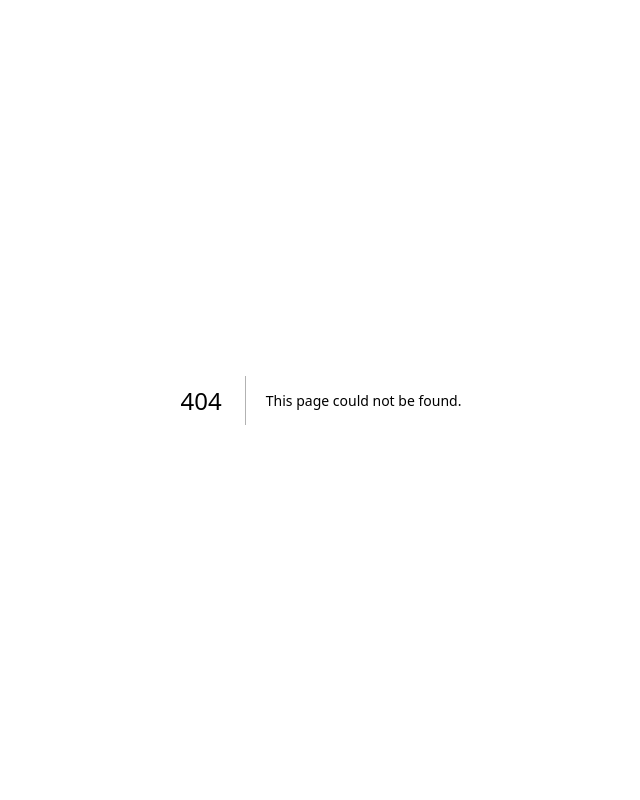
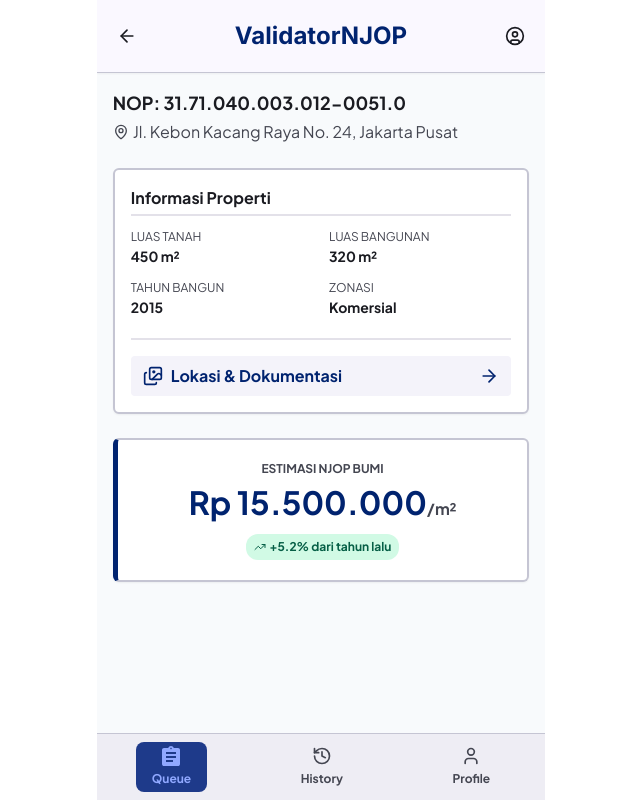
Before and after one commit to mieraaaa/Validator-NJOP, a Next.js app: page /detail-properti in a window 1280 px wide. Before the commit this address had no page. Shown: the whole page, without its empty margins (319-959 px from the left). Built offline with nearby package versions, Linux system fonts and the light colour scheme.

Commit message:
Menambahkan halaman detail properti

```diff
--- /dev/null
+++ b/app/detail-properti/page.tsx
@@ -0,0 +1,99 @@
+import Image from "next/image";
+import Link from 'next/link';
+import { CircleUser, History, User, ArrowLeft, MapPin, Images, ArrowRight, TrendingUp } from 'lucide-react';
+
+export default function Home() {
+  return (
+    <main className="w-full max-w-md mx-auto min-h-screen relative overflow-hidden bg-[#f8fafc] pb-20">
+
+      {/* Header */}
+      <header className="bg-[#FAF8FF] w-full h-[73px] sticky top-0 flex justify-between items-center border-b border-[#C5C5D3] shadow-xs px-5">
+        <ArrowLeft className="flex size-5 text-[#1A1B21]"/>
+        <h1 className="text-[#00236F] font-bold font-mono text-[24px] absolute left-1/2 -translate-x-1/2">ValidatorNJOP</h1>
+        <CircleUser className="flex size-5 text-[#1A1B21]"/>
+      </header>
+
+      {/* Content */}
+      <div className="w-[93%] mx-auto mt-4">
+        <div className="w-full flex flex-col gap-1">
+            <h2 className="font-bold text-[18px] text-[#1A1B21]">NOP: 31.71.040.003.012-0051.0</h2>
+            <div className="flex items-center gap-1">
+                <MapPin className="size-4 shrink-0 text-[#444651]"/>
+                <p className="text-[16px] text-[#444651]">Jl. Kebon Kacang Raya No. 24, Jakarta Pusat</p>
+            </div>
+        </div>
+
+        {/* Card Informasi Properti */}
+        <div className="w-full bg-white border-2 border-[#C5C5D3] rounded-md mt-6 py-4 px-4 shadow-xs">
+            <h3 className="font-bold text-[16px] text-[#1A1B21]">Informasi Properti</h3>
+            <hr className="border-[#E3E1E9] mt-1 mb-3 border-t-2"></hr>
+            <div className="w-full gap-x-4 gap-y-2 grid grid-cols-2">
+                <div className="flex flex-col gap-3">
+                    <div className="flex flex-col">
+                        <span className="text-[12px] text-[#444651]">LUAS TANAH</span>
+                        <span className="font-bold text-[14px] text-[#1A1B21]">450 m²</span>
+                    </div>
+                    <div className="flex flex-col">
+                        <span className="text-[12px] text-[#444651]">TAHUN BANGUN</span>
+                        <span className="font-bold text-[14px] text-[#1A1B21]">2015</span>
+                    </div>
+                </div>
+                <div className="flex flex-col gap-3">
+                    <div className="flex flex-col">
+                        <span className="text-[12px] text-[#444651]">LUAS BANGUNAN</span>
+                        <span className="font-bold text-[14px] text-[#1A1B21]">320 m²</span>
+                    </div>
+                    <div className="flex flex-col">
+                        <span className="text-[12px] text-[#444651]">ZONASI</span>
+                        <span className="font-bold text-[14px] text-[#1A1B21]">Komersial</span>
+                    </div>
+                </div>
+            </div>
+            <hr className="border-[#E3E1E9] mt-5 mb-1 border-t-2"></hr>
+            <Link href="/peta-foto" className="w-full bg-[#F4F3FA] rounded-sm flex justify-between items-center font-bold text-[16px] text-[#00236F] py-2 px-3 mt-4">
+                <div className="flex justify-center items-center gap-2">
+                    <Images className="size-5 shrink-0"/>
+                    <span>Lokasi & Dokumentasi</span>
+                </div>
+                <ArrowRight className="size-5 shrink-0"/>
+            </Link>
+        </div>
+        {/* Estimasi NJOP */}
+        <div className="w-full bg-white border-2 border-[#C5C5D3] border-l-[5px] border-l-[#00236F] rounded-md mt-6 py-5 px-4 shadow-xs flex-col justify-center text-center">
+            <h3 className="font-bold text-[12px] text-[#444651]">ESTIMASI NJOP BUMI</h3>
+            <div className="flex justify-center items-baseline">
+                <span className="font-bold text-[32px] text-[#00236F]">Rp 15.500.000</span>
+                <span className="font-bold text-[16px] text-[#444651]">/m²</span>
+            </div>
+            <div className="bg-[#D1FAE5] rounded-xl w-max mx-auto font-bold text-[12px] text-[#065F46] flex justify-center items-center px-2 py-1 gap-1 mt-2">
+                <TrendingUp className="size-3"/>
+                +5.2% dari tahun lalu
+            </div>
+        </div>
+      </div>
+
+
+      {/* Footer */}
+      <footer className="w-full max-w-md bg-[#EEEDF4] border-t border-[#C5C5D3] flex justify-around items-center py-2 mt-10 fixed bottom-0 left-0 z-50 left-1/2 -translate-x-1/2">
+        <Link href="/antrean-properti" className="bg-[#1E3A8A] rounded-lg flex flex-col justify-center items-center font-bold text-[12px] text-[#90A8FF] py-1 px-4 shrink-0 ">
+            <Image
+                src="/images/common/navbar-queue.svg"
+                alt="Logo Navbar Antrian"
+                width={18}
+                height={20}
+                className="shrink-0 mb-1"
+            />
+            Queue
+        </Link>
+        <Link href="/riwayat-keputusan" className="flex flex-col justify-center items-center font-bold text-[12px] text-[#444651] py-1 px-4 shrink-0">
+            <History className="size-5 text-[#444651] mb-1"/>
+            History
+        </Link>
+        <Link href="/profile" className="flex flex-col justify-center items-center font-bold text-[12px] text-[#444651] py-1 px-4 shrink-0">
+            <User className="size-5 text-[#444651] mb-1"/>
+            Profile
+        </Link>
+      </footer>
+    </main>
+  );
+}
```
